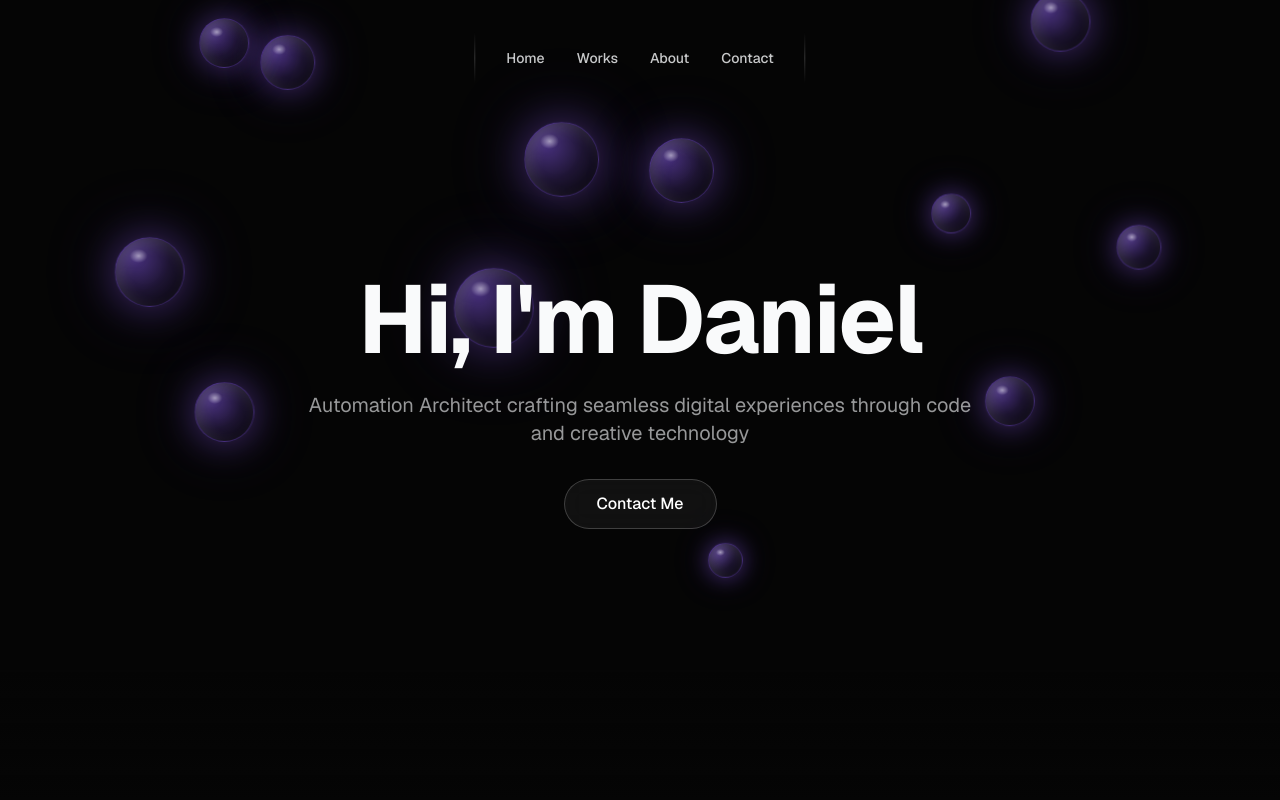
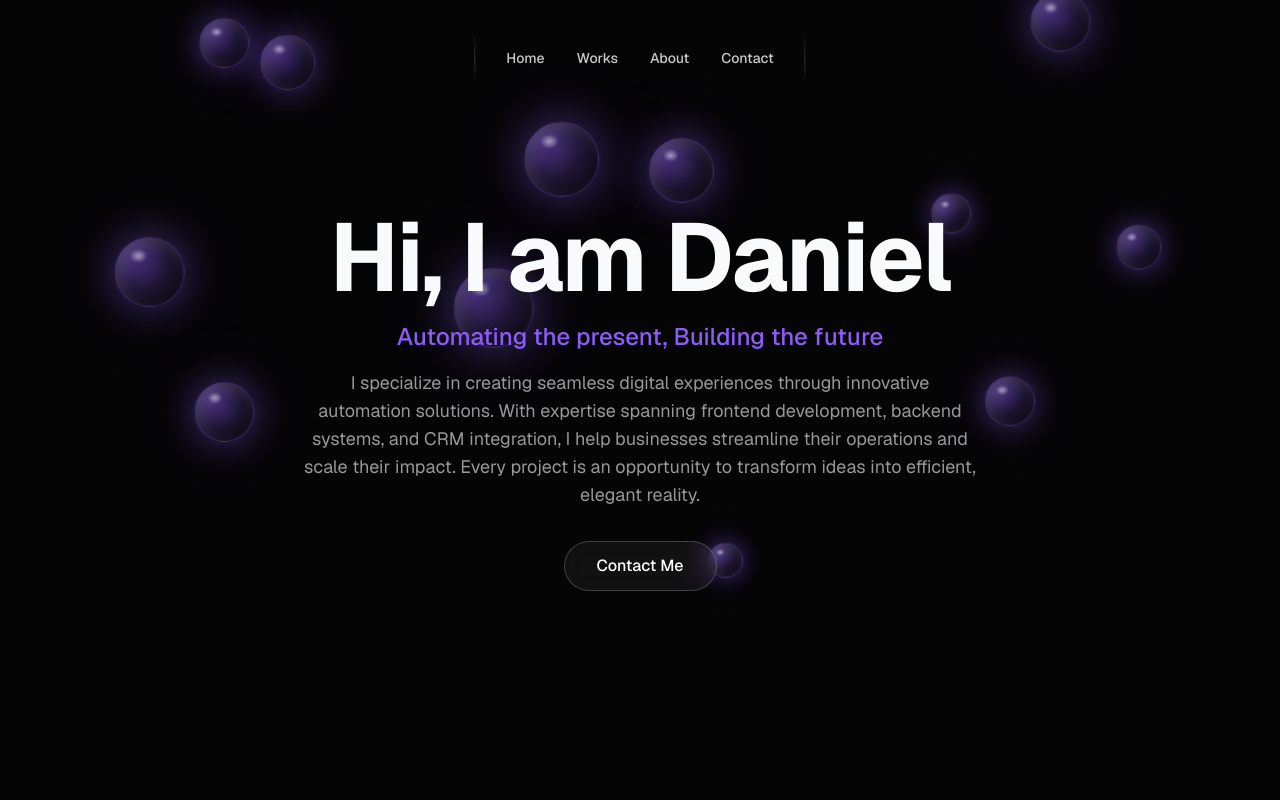
Before and after one commit to Dane-22/port_folio, a Next.js app: page / in a window 1280 px wide. Shown: the top 800 px of the page. Built offline with nearby package versions, Linux system fonts and the light colour scheme.

Commit message:
Update Hero: new headline, caption, and description

```diff
--- a/components/Hero.tsx
+++ b/components/Hero.tsx
@@ -185,7 +185,6 @@ function useMousePosition() {
 export function Hero() {
   const sectionRef = useRef<HTMLElement>(null);
   const headlineRef = useRef<HTMLHeadingElement>(null);
-  const subheadRef = useRef<HTMLParagraphElement>(null);
   const keycapsContainerRef = useRef<HTMLDivElement>(null);
   const mousePosition = useMousePosition();
   const [isContactModalOpen, setIsContactModalOpen] = useState(false);
@@ -240,10 +239,17 @@ export function Hero() {
         );
       }
 
-      // Subhead animation
+      // Headline animation only
       tl.fromTo(
-        subheadRef.current,
-        { opacity: 0, y: 30 },
+        ".hero-caption",
+        { opacity: 0, y: 20 },
+        { opacity: 1, y: 0, duration: 0.6 },
+        "-=0.3"
+      );
+
+      tl.fromTo(
+        ".hero-description",
+        { opacity: 0, y: 20 },
         { opacity: 1, y: 0, duration: 0.6 },
         "-=0.3"
       );
@@ -307,16 +313,18 @@ export function Hero() {
       <div className="relative z-10 text-center max-w-5xl mx-auto">
         <h2
           ref={headlineRef}
-          className="text-4xl sm:text-5xl md:text-6xl lg:text-7xl xl:text-8xl font-bold tracking-tight mb-6 whitespace-nowrap"
+          className="text-4xl sm:text-5xl md:text-6xl lg:text-7xl xl:text-8xl font-bold tracking-tight mb-4 whitespace-nowrap"
         >
-          Hi, I'm Daniel
+          Hi, I am Daniel
         </h2>
-        <p
-          ref={subheadRef}
-          className="text-lg md:text-xl text-foreground/60 max-w-2xl mx-auto mb-8"
-        >
-          Automation Architect crafting seamless digital experiences through
-          code and creative technology
+        <p className="hero-caption text-xl md:text-2xl text-accent font-medium mb-4">
+          Automating the present, Building the future
+        </p>
+        <p className="hero-description text-base md:text-lg text-foreground/60 max-w-2xl mx-auto mb-8 leading-relaxed">
+          I specialize in creating seamless digital experiences through innovative automation solutions.
+          With expertise spanning frontend development, backend systems, and CRM integration,
+          I help businesses streamline their operations and scale their impact.
+          Every project is an opportunity to transform ideas into efficient, elegant reality.
         </p>
 
         {/* Contact Me Button */}
```
